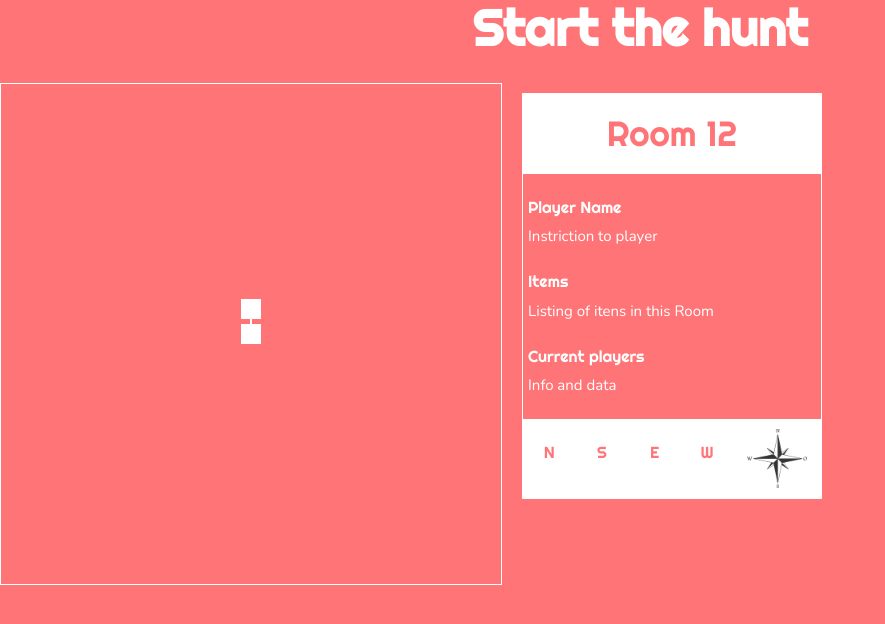
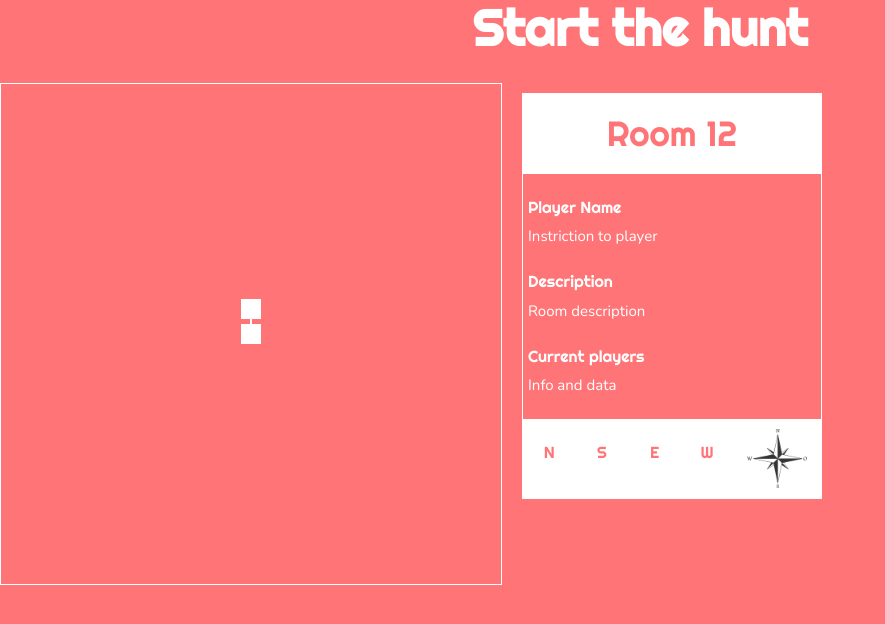
Before and after one commit to mud-hunt/fe, a React (Create React App) app: page /auth in a window 1280 px wide. Shown: the top 624 px of the page, without its empty margins (0-885 px from the left). Built offline with nearby package versions, Linux system fonts and the light colour scheme.

Commit message:
refactored to have a Room component for the right card

```diff
--- /dev/null
+++ b/src/components/Room.js
@@ -0,0 +1,74 @@
+import React from 'react'
+import styled from 'styled-components'
+import compass from '../assets/compass-2.png'
+
+function Room(){
+    return(
+        <>
+        <CardTitle>
+        <h3>Room 12</h3>
+        </CardTitle>
+        <CardContent>
+            <h4>Player Name</h4>
+            <p>Instriction to player</p>
+            <h4>Description</h4>
+            <p>Room description</p>
+            <h4>Current players</h4>
+            <p>Info and data </p>
+        </CardContent>
+        <CardFooter>
+            <Direction><h4>N</h4></Direction>
+            <Direction><h4>S</h4></Direction>
+            <Direction><h4>E</h4></Direction>
+            <Direction><h4>W</h4></Direction>
+            <Compass>
+                <img src={compass} />
+            </Compass>
+        </CardFooter>
+        </>
+    );
+}
+
+export default Room
+
+const CardTitle = styled.div`
+    background:white
+    h3{
+        color:#ff7577;
+    }
+`;
+
+const CardContent = styled.div`
+    color:white;
+    padding-left:5px;
+    h4{
+        text-align:left;
+    }
+`;
+
+const CardFooter = styled.div`
+    display:flex;
+    justify-content:space-around;
+    background:white
+    h3{
+        color:#ff7577;
+    }
+`;
+
+const Direction = styled.div`
+    width:15%;
+    background:white;
+    text-align:center;
+    h4{
+        color:#ff7577;
+    }
+`;
+
+const Compass = styled.div`
+    width:20%;
+    text-align:right;
+    margin:10px;
+    img{
+        opacity:0.8;
+    }
+`;
--- a/src/views/HuntApp.js
+++ b/src/views/HuntApp.js
@@ -1,7 +1,7 @@
 import React from 'react';
 import styled from 'styled-components'
-import compass from '../assets/compass-2.png'
 import Map from '../components/Map';
+import Room from '../components/Room'
 
 
 const HuntApp = () =>{
@@ -12,26 +12,7 @@ const HuntApp = () =>{
             <Map />
             <SideBar>
                 <Card>
-                    <CardTitle>
-                        <h3>Room 12</h3>
-                    </CardTitle>
-                    <CardContent>
-                        <h4>Player Name</h4>
-                        <p>Instriction to player</p>
-                        <h4>Items</h4>
-                        <p>Listing of itens in this Room</p>
-                        <h4>Current players</h4>
-                        <p>Info and data </p>
-                    </CardContent>
-                    <CardFooter>
-                        <Direction><h4>N</h4></Direction>
-                        <Direction><h4>S</h4></Direction>
-                        <Direction><h4>E</h4></Direction>
-                        <Direction><h4>W</h4></Direction>
-                        <Compass>
-                            <img src={compass} />
-                        </Compass>
-                    </CardFooter>
+                    <Room />
                 </Card>
             </SideBar>
         </div>
@@ -41,12 +22,12 @@ const HuntApp = () =>{
 
 export default HuntApp
 
-const RoomsMap = styled.div`
-    border:1px solid white;
-    width:70%;
-    height:auto;
-    margin-left:20px;
-`;
+// const RoomsMap = styled.div`
+//     border:1px solid white;
+//     width:70%;
+//     height:auto;
+//     margin-left:20px;
+// `;
 
 const SideBar = styled.div`
     display:flex;
@@ -61,45 +42,3 @@ const Card = styled.div`
     border:1px solid white;
     margin:10px;
 `;
-
-const CardTitle = styled.div`
-    background:white
-    h3{
-        color:#ff7577;
-    }
-`;
-
-const CardContent = styled.div`
-    color:white;
-    padding-left:5px;
-    h4{
-        text-align:left;
-    }
-`;
-
-const CardFooter = styled.div`
-    display:flex;
-    justify-content:space-around;
-    background:white
-    h3{
-        color:#ff7577;
-    }
-`;
-
-const Direction = styled.div`
-    width:15%;
-    background:white;
-    text-align:center;
-    h4{
-        color:#ff7577;
-    }
-`;
-
-const Compass = styled.div`
-    width:20%;
-    text-align:right;
-    margin:10px;
-    img{
-        opacity:0.8;
-    }
-`;
```
